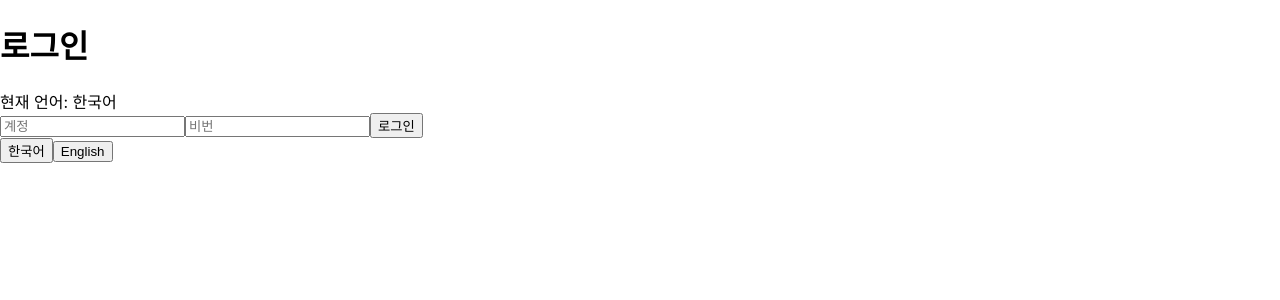
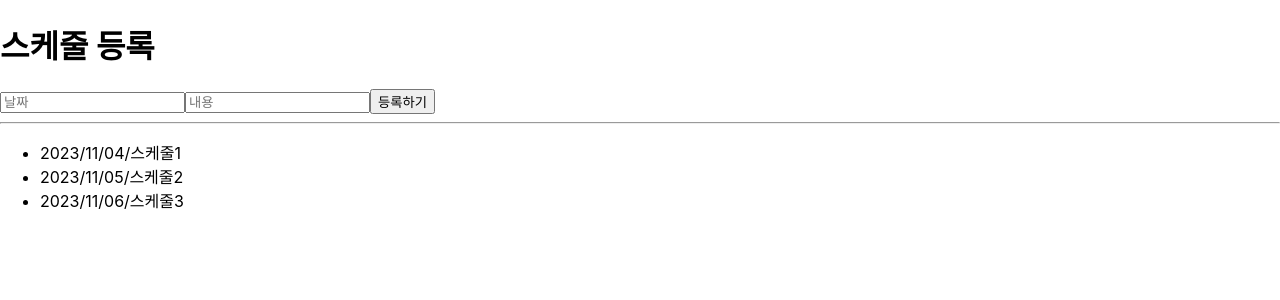
Before and after one commit to hilim9/react_study2_sw, a React (Create React App) app: page / in a window 1280 px wide. Shown: the top 300 px of the page. Built offline with nearby package versions, Linux system fonts and the light colour scheme.

Commit message:
react_project

```diff
--- a/src/App.js
+++ b/src/App.js
@@ -1,7 +1,7 @@
-import LoginContainer from './containers/member/LoginContainer';
+import Schedules from './components/Schedules';
 
 const App = () => {
-  return <LoginContainer />;
+  return <Schedules />;
 };
 
 export default App;
--- /dev/null
+++ b/src/components/Schedules.js
@@ -0,0 +1,85 @@
+import { useState, useRef } from 'react';
+
+const initialForm = {
+  id: 0,
+  date: '',
+  content: '',
+};
+
+const Schedules = () => {
+  let id = useRef(4);
+
+  const [schedules, setSchedules] = useState([
+    {
+      id: 1,
+      date: '2023/11/04',
+      content: '스케줄1',
+    },
+    {
+      id: 2,
+      date: '2023/11/05',
+      content: '스케줄2',
+    },
+    {
+      id: 3,
+      date: '2023/11/06',
+      content: '스케줄3',
+    },
+  ]);
+
+  const [form, setForm] = useState(initialForm);
+
+  /*
+  const [date, setDate] = useState('');
+  const [content, setContent] = useState(''); */
+
+  const handleSubmit = (e) => {
+    e.preventDefault();
+    form.id = id.current++;
+    //schedules.push(form); // push: 원본 데이터만 변경 (주소가 변경되지 않는다-> 렌더링이 X)
+
+    setSchedules(schedules.concat(form)); // 배열 concat 메서드 -> 추가하고 새로운 객체 반환
+    setForm(initialForm);
+    //console.log('제출!');
+    //console.log(date, content);
+  };
+
+  const handleChange = (e) => {
+    form[e.currentTarget.name] = e.currentTarget.value;
+    //setForm(form); // 얕은 복사: 주소값이 바뀌지 않기 때문에 갱신하지 않는다(주소값이 변경되야 렌더링 됨)
+    setForm({ ...form, [e.currentTarget.name]: e.currentTarget.value }); // 전개 연산자 (...) -> 깊은 복사
+  };
+
+  return (
+    <>
+      <h1>스케줄 등록</h1>
+      <form onSubmit={handleSubmit}>
+        <input
+          type="text"
+          name="date"
+          placeholder="날짜"
+          onChange={handleChange}
+          value={form.date}
+        />
+        <input
+          type="text"
+          name="content"
+          placeholder="내용"
+          onChange={handleChange}
+          value={form.content}
+        />
+        <button type="submit">등록하기</button>
+      </form>
+      <hr />
+      <ul>
+        {schedules.map((s) => (
+          <li key={s.id}>
+            {s.date}/{s.content}
+          </li>
+        ))}
+      </ul>
+    </>
+  );
+};
+
+export default Schedules;
--- /dev/null
+++ b/src/components/commons/MainTitle.js
@@ -0,0 +1,14 @@
+import { Component } from 'react';
+
+class MainTitle extends Component {
+  printInfo(msg) {
+    console.log('MainTitle', msg);
+  }
+
+  render() {
+    const { children } = this.props;
+    return <h1>{children}</h1>;
+  }
+}
+
+export default MainTitle;
--- a/src/components/member/LoginForm.js
+++ b/src/components/member/LoginForm.js
@@ -1,35 +1,19 @@
 import { useTranslation } from 'react-i18next';
-import { useState } from 'react';
+import MainTitle from '../commons/MainTitle';
 
 const LoginForm = () => {
-  const { t, i18n } = useTranslation(); // t : Translation
-  const [language, setLanguage] = useState('한국어');
-
-  const handleLanguage = (e) => {
-    console.log('클릭!');
-    const el = e.currentTarget;
-    const lang = el.dataset.lang;
-    i18n.changeLanguage(lang);
-    setLanguage(lang === 'ko' ? '한국어' : 'English');
-  };
+  const { t } = useTranslation(); // t : Translation
 
   return (
     <>
-      <h1>{t('로그인')}</h1>
-      <div>
-        {t('현재 언어')}: {language}
-      </div>
+      <MainTitle>{t('로그인')}</MainTitle>
+
       <form>
         <input type="text" name="userId" placeholder={t('아이디')} />
+
         <input type="password" name="userPw" placeholder={t('비밀번호')} />
         <button type="submit">{t('로그인')}</button>
       </form>
-      <button type="button" onClick={handleLanguage} data-lang="ko">
-        한국어
-      </button>
-      <button type="button" onClick={handleLanguage} data-lang="en">
-        English
-      </button>
     </>
   );
 };
```
Also changed, not shown: 1 other file (tests, documents, lock files or other folders).
